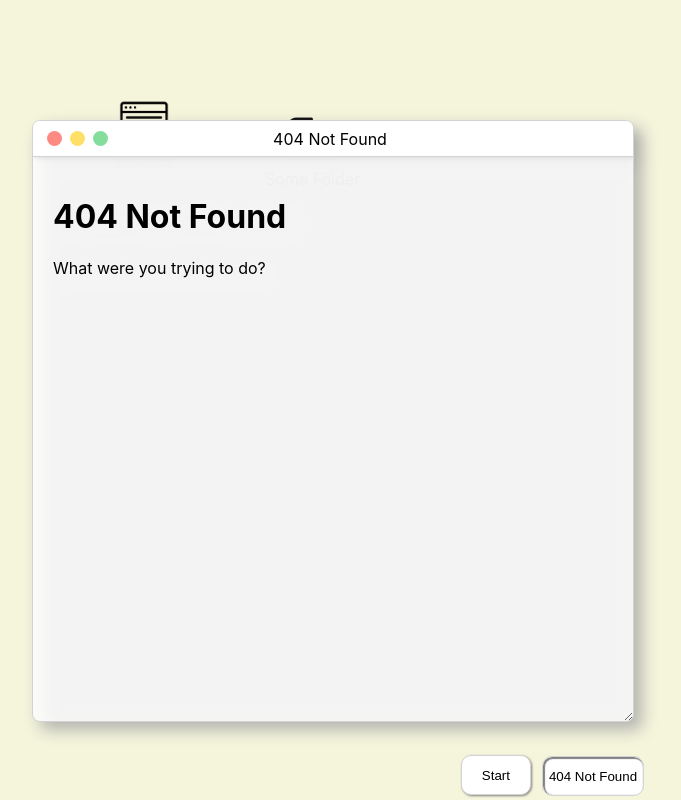
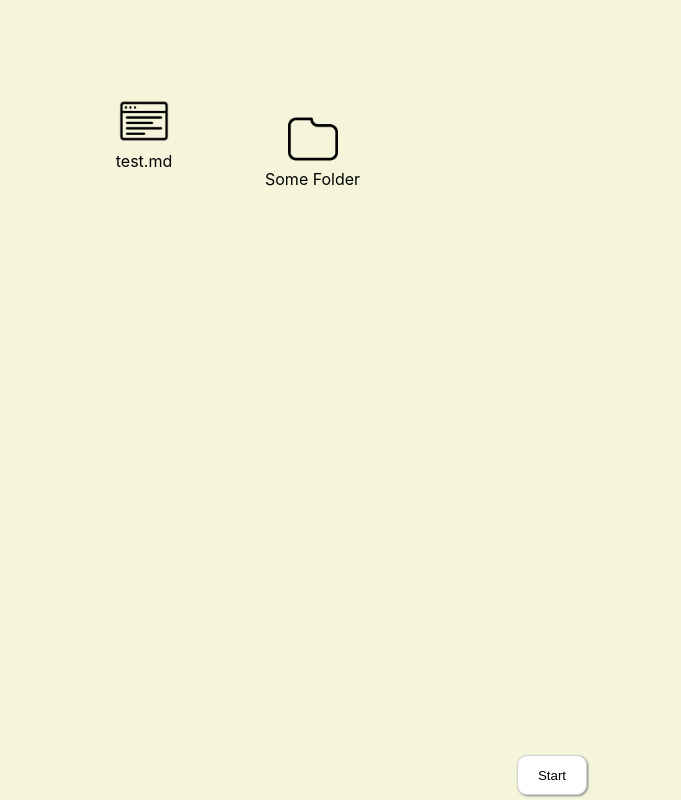
Before and after one commit to jzfqiu/DolphinOS, a React (Create React App) app: page / in a window 1280 px wide. Before the commit this address led to /404. Shown: the whole page, without its empty margins (88-769 px from the left). Built offline with nearby package versions, Linux system fonts and the light colour scheme.

Commit message:
Fix 404 mount when passed an empty program

```diff
--- a/src/Components/System.tsx
+++ b/src/Components/System.tsx
@@ -12,8 +12,6 @@ import {
 	MarkdownAppData,
 } from "./AppData";
 import "../styles/System.sass";
-
-
 
 type SystemProps = {};
 
@@ -46,7 +44,9 @@ export default class System extends Component<SystemProps, SystemState> {
 	componentDidMount() {
 		const paths = getPaths();
 		this.baseUrl = paths.baseUrl;
-		if (paths.program in applications) {
+		if (paths.program === "") {
+			// dont mount anything if there is no program
+		} else if (paths.program in applications) {
 			this.mountWindow(paths.program);
 		} else {
 			this.mountWindow("404");
@@ -124,7 +124,7 @@ export default class System extends Component<SystemProps, SystemState> {
 			windowInFocus: program,
 			iconSelected: "",
 		});
-    updateAddressBar(this.baseUrl + '/' + program);
+		updateAddressBar(this.baseUrl + "/" + program);
 	}
 
 	sendToFrontIcon(program: string) {
```
Lines whose indentation alone changed are shown as unchanged.
